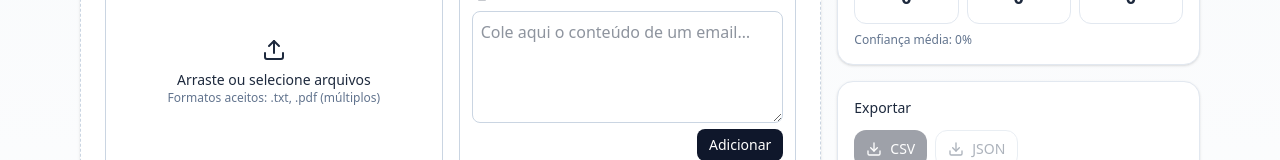
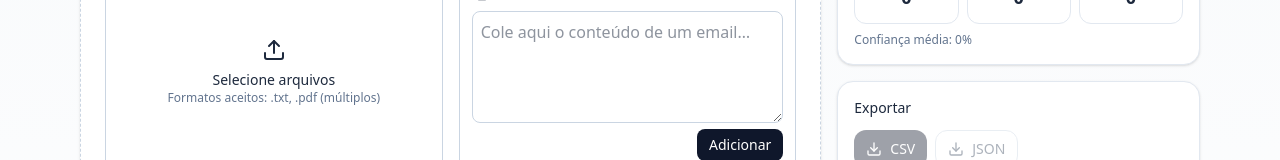
Before and after one commit to Kaua-Cavalcante/ClearBox, a React (Vite) app in the folder frontend/: page / in a window 1280 px wide. Shown: the part 184-344 px from the top of the page. Built offline with nearby package versions, Linux system fonts and the light colour scheme.

Commit message:
change Upload text

```diff
--- a/frontend/src/pages/EmailClassifierUI.jsx
+++ b/frontend/src/pages/EmailClassifierUI.jsx
@@ -41,7 +41,6 @@ export default function EmailClassifierUI() {
         "Alguns arquivos foram ignorados (apenas .txt e .pdf são aceitos)."
       );
     }
-    // For TXT, read content; for PDF, we keep placeholder (text extraction será no backend)
     accepted.forEach((f) => {
       if (/\.txt$/i.test(f.name)) {
         const reader = new FileReader();
@@ -214,7 +213,7 @@ export default function EmailClassifierUI() {
                 <label className="cursor-pointer group flex flex-col items-center justify-center rounded-xl border border-slate-300 p-6 hover:border-slate-400 transition">
                   <Upload className="w-6 h-6 mb-2" />
                   <span className="text-sm font-medium">
-                    Arraste ou selecione arquivos
+                    Selecione arquivos
                   </span>
                   <span className="text-xs text-slate-500">
                     Formatos aceitos: .txt, .pdf (múltiplos)
```
